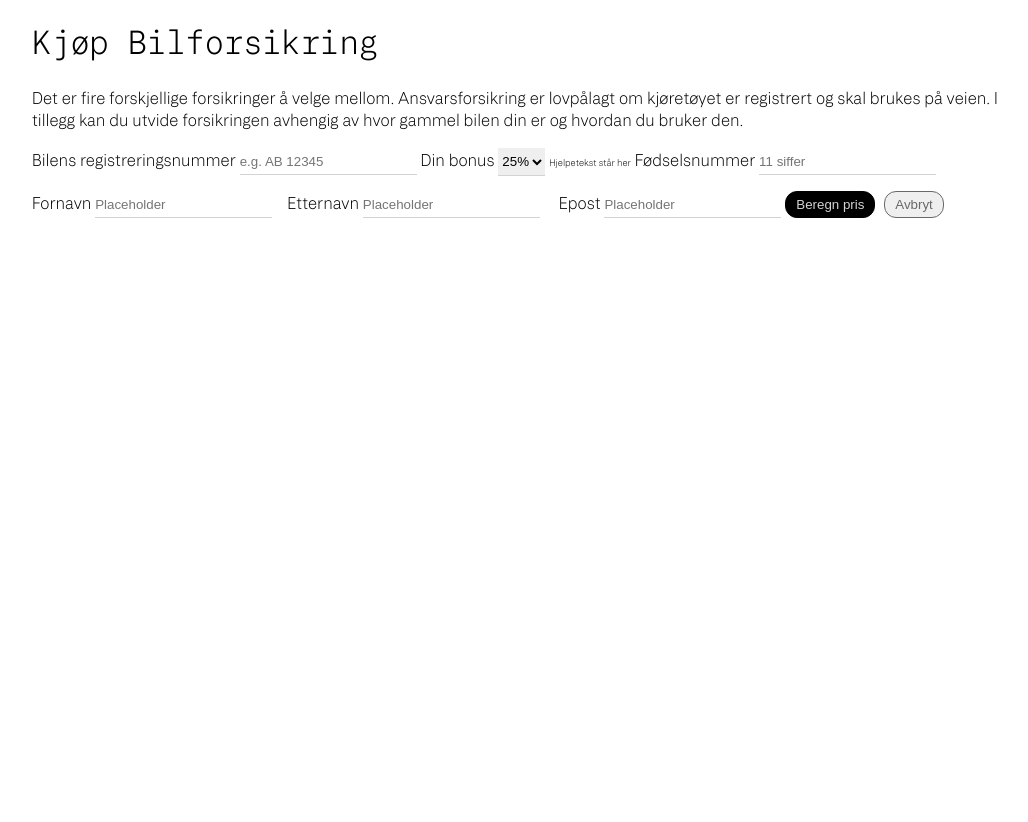
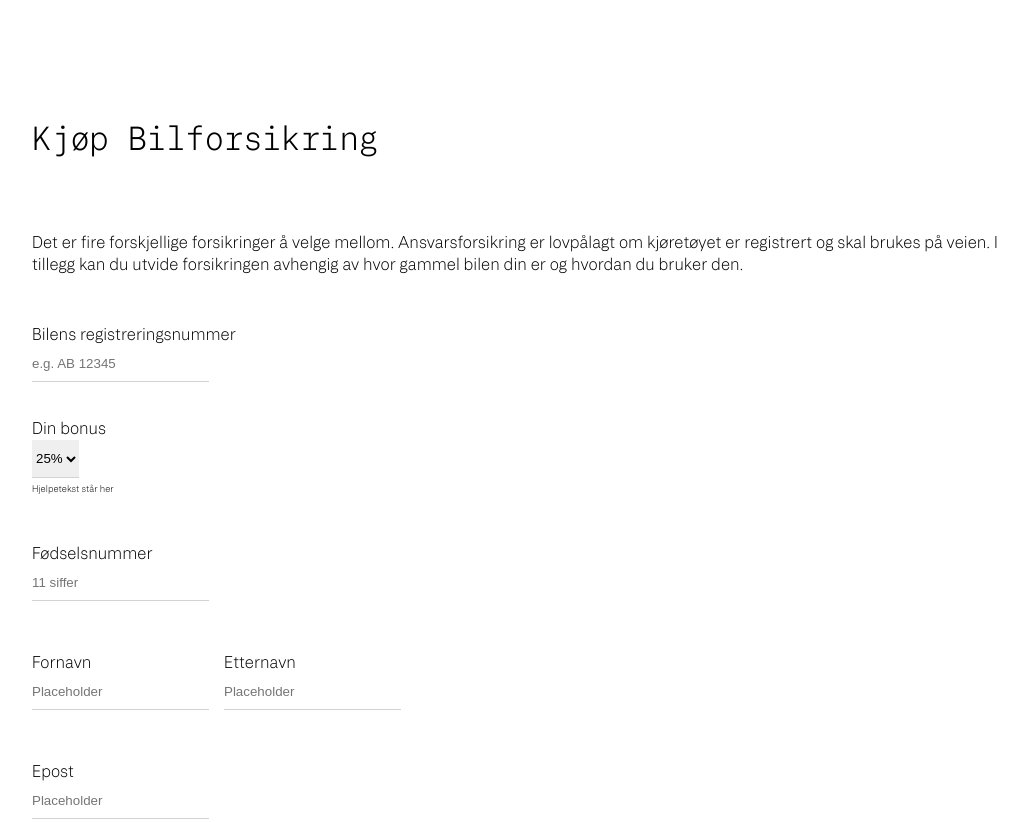
Before and after one commit to dawood11/forsikring-bil, a plain HTML site: page index.html in a window 1280 px wide. Shown: the top 822 px of the page, without its empty margins (104-1132 px from the left). Before the commit the page ends 800 px from the top, so only its background shows below. Drawn offline with Linux system fonts and the light colour scheme.

Commit message:
replaced br, added correct spacing + cleanup

```diff
--- a/assets/css/index.css
+++ b/assets/css/index.css
@@ -2,9 +2,24 @@ body {
     font-family: ForsikringGrotesk;
     padding: 0% 10%;
 }
+h1 {
+    padding: 96px 0px 48px;
+}
 
-label, span.help-text, span.error-text {
+span.help-text, span.error-text {
     margin: 5px 0px 0px;
+}
+
+label[name="bonus"],
+label[name="fornavn"],
+label[name="etternavn"],
+label[name="epost"] {
+    margin-top: 36px;
+}
+
+label[name="regNr"],
+label[name="fNr"] {
+    margin-top: 48px;
 }
 
 input[type=text],
@@ -13,7 +28,15 @@ input[type=email],
 select {
     border: none;
     border-bottom: 1px solid lightgrey;
-    padding: 5px 0px;
+    padding: 10px 0px;
+}
+
+label, span, input[type=text],
+input[type=number],
+input[type=email],
+select {
+    display: block;
+    position: relative;
 }
 
 input[type=text]:focus,
@@ -40,7 +63,7 @@ button {
     border: 1px solid dimgray;
     color: dimgray;
     padding: 5px 10px;
-    margin: 15px 5px 0px 0px;
+    margin: 120px 5px 0px 0px;
 }
 
 button:hover {
@@ -80,6 +103,19 @@ span.error-text {
     body {
         padding: 0% 0%;
     }
+
+    label[name="bonus"],
+    label[name="fornavn"],
+    label[name="etternavn"],
+    label[name="epost"] {
+        margin-top: 72px;
+    }
+
+    label[name="regNr"],
+    label[name="fNr"] {
+        margin-top: 96px;
+    }
+
     div.row, div.column {
         display: inline-block;
         flex-direction: row;
@@ -94,17 +130,12 @@ span.error-text {
     }
 
     button {
-        border-radius: 12px;
         border: 1px solid black;
         color: black;
-        padding: 5px 10px;
-        margin: 15px 5px 0px 0px;
         background-color: white;
     }
 
     button.submit-btn {
-        border: 1px solid black;
-        background-color: black;
         color: white;
     }
 }
--- a/index.html
+++ b/index.html
@@ -12,34 +12,40 @@
 		<p>Det er fire forskjellige forsikringer å velge mellom. Ansvarsforsikring er lovpålagt om kjøretøyet er registrert og skal brukes på veien. I tillegg kan du utvide forsikringen avhengig av hvor gammel bilen din er og hvordan du bruker den.</p>
 
 		<form>
-			<label>Bilens registreringsnummer</label>
+			<label name="regNr">Bilens registreringsnummer
 				<input type="text" id="regNr" placeholder="e.g. AB 12345" minlength="6" maxlength="7" onblur="validate(this)">
+			</label>
 
-			<label>Din bonus</label>
-			<select id="bonus" id="bonus" required>
+			<label name="bonus">Din bonus
+				<select id="bonus" required>
 					<option value="25%">25%</option>
 					<option value="50%">50%</option>
 					<option value="75%">75%</option>
 				</select>
 				<span class="help-text">Hjelpetekst står her</span>
+			</label>
 
-			<label>Fødselsnummer</label>
+			<label name="fNr">Fødselsnummer
 				<input type="number" id="fNr" placeholder="11 siffer" minlength="11" maxlength="11" onblur="validate(this)">
+			</label>
 
 
 			<div class="row">
 				<div class="column">
-					<label>Fornavn</label>
+					<label name="fornavn">Fornavn
 						<input type="text" id="fornavn" placeholder="Placeholder" minlength="2" onblur="validate(this)">
+					</label>
 				</div>
 				<div class="column">
-					<label>Etternavn</label>
+					<label name="etternavn">Etternavn
 						<input type="text" id="etternavn" placeholder="Placeholder" minlength="2" onblur="validate(this)">
+					</label>
 				</div>
 			</div>
 
-			<label>Epost</label>
+			<label name="epost">Epost
 				<input type="email" id="epost" placeholder="Placeholder" minlength="6" onblur="validate(this)">
+			</label>
 
 			<button type="submit" class="submit-btn" value="Beregn pris">Beregn pris</button>
 			<button type="cancel" >Avbryt</button>
```
Lines whose indentation alone changed are shown as unchanged.
